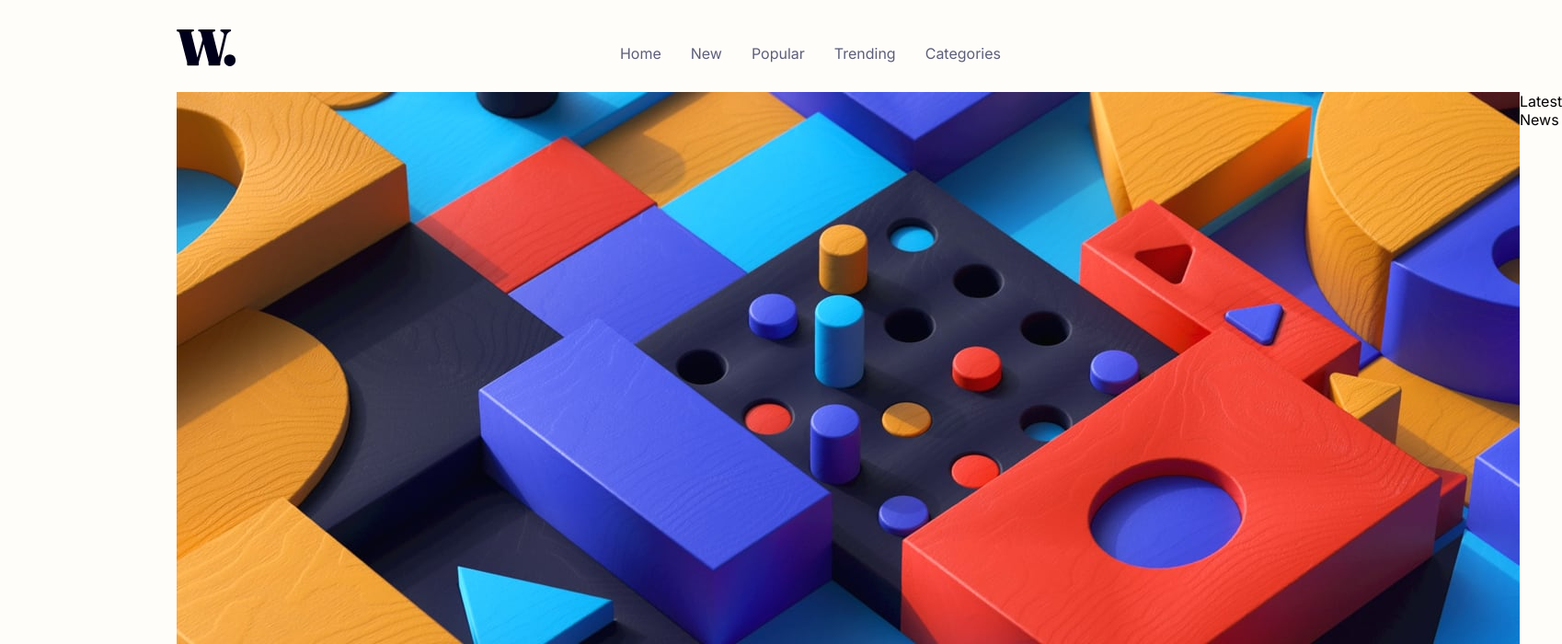
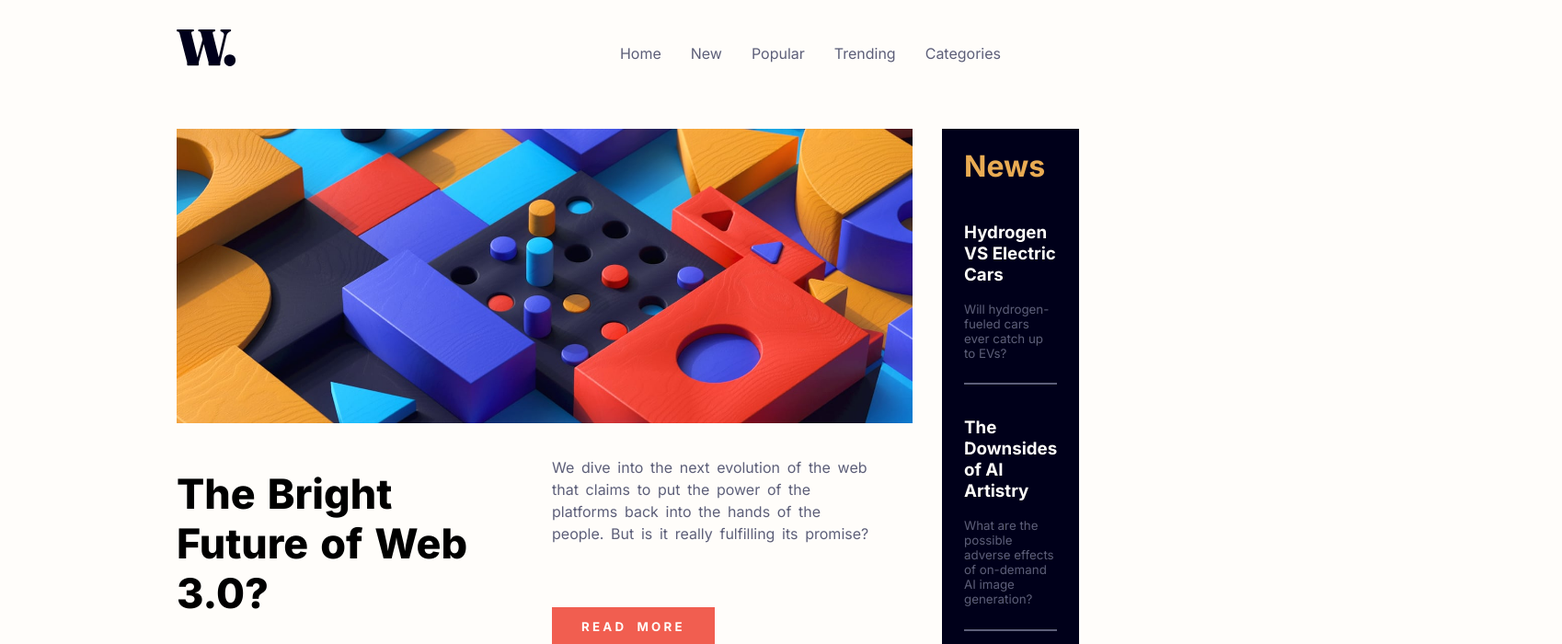
Before and after one commit to Anuj66/FrontendMentor.io-News-Homepage, a React (Create React App) app: page / in a window 1280 px wide. Shown: the top 700 px of the page at 92% size, 1698 px wide, since content can reach past the window. Built offline with nearby package versions, Linux system fonts and the light colour scheme.

Commit message:
Made minor changes

```diff
--- a/src/App.css
+++ b/src/App.css
@@ -2,13 +2,15 @@
   margin: 0 10rem;
   display: flex;
   flex-direction: column;
-  gap: 1rem;
+  gap: 1.5rem;
 }
 
 .middle-container {
   display: flex;
   flex-direction: row;
   /* gap: 2rem; */
+  margin-top: 2rem;
+  gap: 2rem;
 }
 
 .bottom-container {
--- a/src/components/Headline.css
+++ b/src/components/Headline.css
@@ -2,4 +2,57 @@
   display: flex;
   flex-direction: column;
   gap: 1rem;
+  flex-basis: 50%;
 }
+
+.headline-image {
+  width: 50rem;
+  height: 20rem;
+}
+
+.details-container {
+  display: flex;
+  flex-direction: row;
+  justify-content: center;
+  /* align-items: center; */
+  gap: 1rem;
+}
+
+.details-title {
+  flex-basis: 50%;
+}
+
+.details-description {
+  flex-basis: 50%;
+  display: flex;
+  flex-direction: column;
+  align-items: flex-start;
+  /* gap: 2rem; */
+}
+
+.details-header {
+  font-weight: 800;
+  word-spacing: 0.2rem;
+  font-size: 2.8rem;
+  width: 90%;
+}
+
+.details-paragraph {
+  word-spacing: 0.2rem;
+  color: var(--clr-dark-grayish-blue);
+  flex: 1;
+  width: 90%;
+  line-height: 1.5rem;
+}
+
+.details-read-more {
+  padding: 0.8rem 2rem;
+  cursor: pointer;
+  background-color: var(--clr-soft-red);
+  color: var(--clr-off-white);
+  font-family: 'Inter', sans-serif;
+  border: none;
+  font-weight: bolder;
+  letter-spacing: 0.2rem;
+  word-spacing: 0.3rem;
+}
--- a/src/components/Headline.js
+++ b/src/components/Headline.js
@@ -7,15 +7,15 @@ const Headline = () => {
   return (
     <div className="main-container">
       <div className="image-container">
-        <img src={headlineNews?.imageDesktop} alt="News" />
+        <img className="headline-image" src={headlineNews?.imageDesktop} alt="News" />
       </div>
       <div className="details-container">
-        <div>
-          <h1>{headlineNews?.title}</h1>
+        <div className="details-title">
+          <h1 className="details-header">{headlineNews?.title}</h1>
         </div>
-        <div>
-          <p>{headlineNews?.p}</p>
-          <button>Read More</button>
+        <div className="details-description">
+          <p className="details-paragraph">{headlineNews?.description}</p>
+          <button className="details-read-more">READ MORE</button>
         </div>
       </div>
     </div>
--- a/src/components/LatestNews.css
+++ b/src/components/LatestNews.css
@@ -0,0 +1,42 @@
+.latest-news-main-container {
+  flex-basis: 50%;
+  background-color: var(--clr-very-dark-blue);
+  padding: 0 1.5rem;
+}
+
+.title {
+  color: var(--clr-soft-orange);
+}
+
+.title-header {
+  /* margin-left: 1.5rem; */
+}
+
+.items {
+  display: flex;
+  flex-direction: column;
+  gap: 0.5rem;
+  /* margin-left: 1.5rem; */
+}
+
+.news-item {
+  display: flex;
+  flex-direction: column;
+  gap: 0.2rem;
+}
+
+.item-title {
+  color: var(--clr-off-white);
+  margin-bottom: 0.1rem;
+}
+
+.item-details {
+  color: var(--clr-dark-grayish-blue);
+  font-size: smaller;
+}
+
+.item-hr {
+  width: 100%;
+  border: none;
+  border-top: 2px double var(--clr-dark-grayish-blue);
+}
--- a/src/components/LatestNews.js
+++ b/src/components/LatestNews.js
@@ -1,8 +1,24 @@
 import React from 'react';
 import './LatestNews.css';
+import { latestNews } from '../utils/News';
 
 const LatestNews = () => {
-  return <div>Latest News</div>;
+  return (
+    <div className="latest-news-main-container">
+      <div className="title">
+        <h1 className="title-header">News</h1>
+      </div>
+      <div className="items">
+        {latestNews?.map((news, i) => (
+          <div className="news-item">
+            <h3 className="item-title">{news.title}</h3>
+            <p className="item-details">{news.description}</p>
+            {latestNews.length - 1 !== i && <hr className="item-hr" />}
+          </div>
+        ))}
+      </div>
+    </div>
+  );
 };
 
 export default LatestNews;
```
